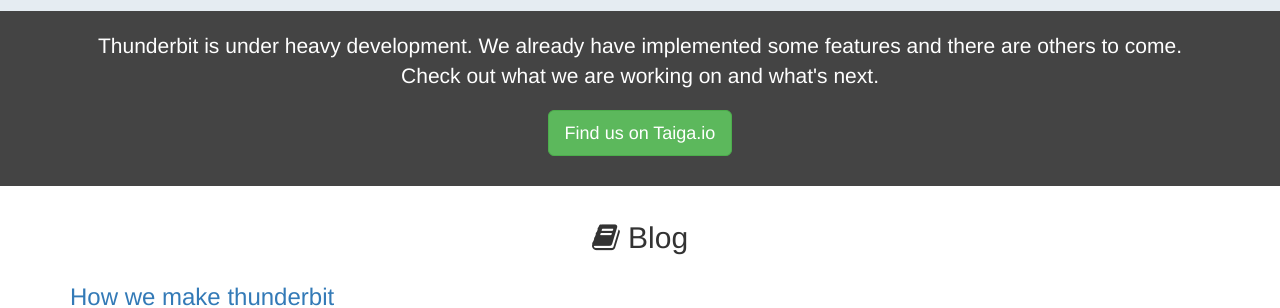
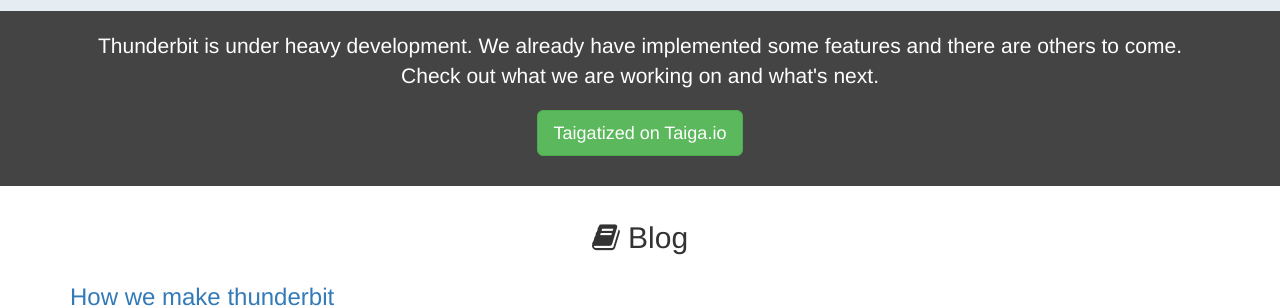
Before and after one commit to thunderbit/thunderbit, a Jekyll site: the page built from index.html, in a window 1280 px wide. Shown: the part 1176-1484 px from the top of the page. Built offline with Jekyll 4.4.1, drawn with Linux system fonts in a browser that asks for light colours; comment, search, counter and statistics services are not loaded.

Commit message:
Changed button text from "Find us on Taiga.io" to "Taigatized on Taiga.io".

```diff
--- a/_includes/under-development.html
+++ b/_includes/under-development.html
@@ -3,7 +3,7 @@
 		<div class="row text-center">
 			<div class="col-xs-12">
 				<p class="lead">Thunderbit is under heavy development. We already have implemented some features and there are others to come. Check out what we are working on and what's next.</p>
-				<p><a href="https://tree.taiga.io/project/thunderbit/kanban" class="btn btn-success btn-lg">Find us on Taiga.io</a></p>
+				<p><a href="https://tree.taiga.io/project/thunderbit/kanban" class="btn btn-success btn-lg">Taigatized on Taiga.io</a></p>
 			</div>
 		</div>
 	</div>
```
